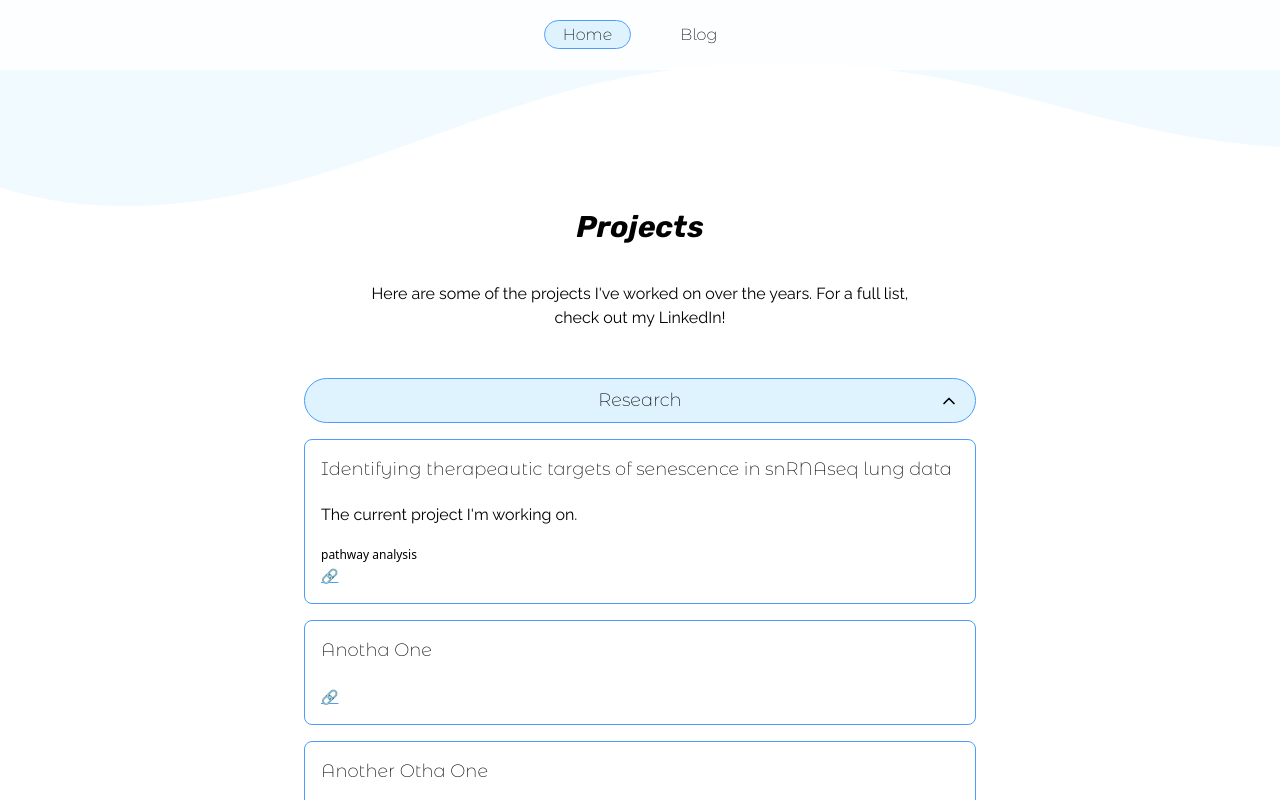
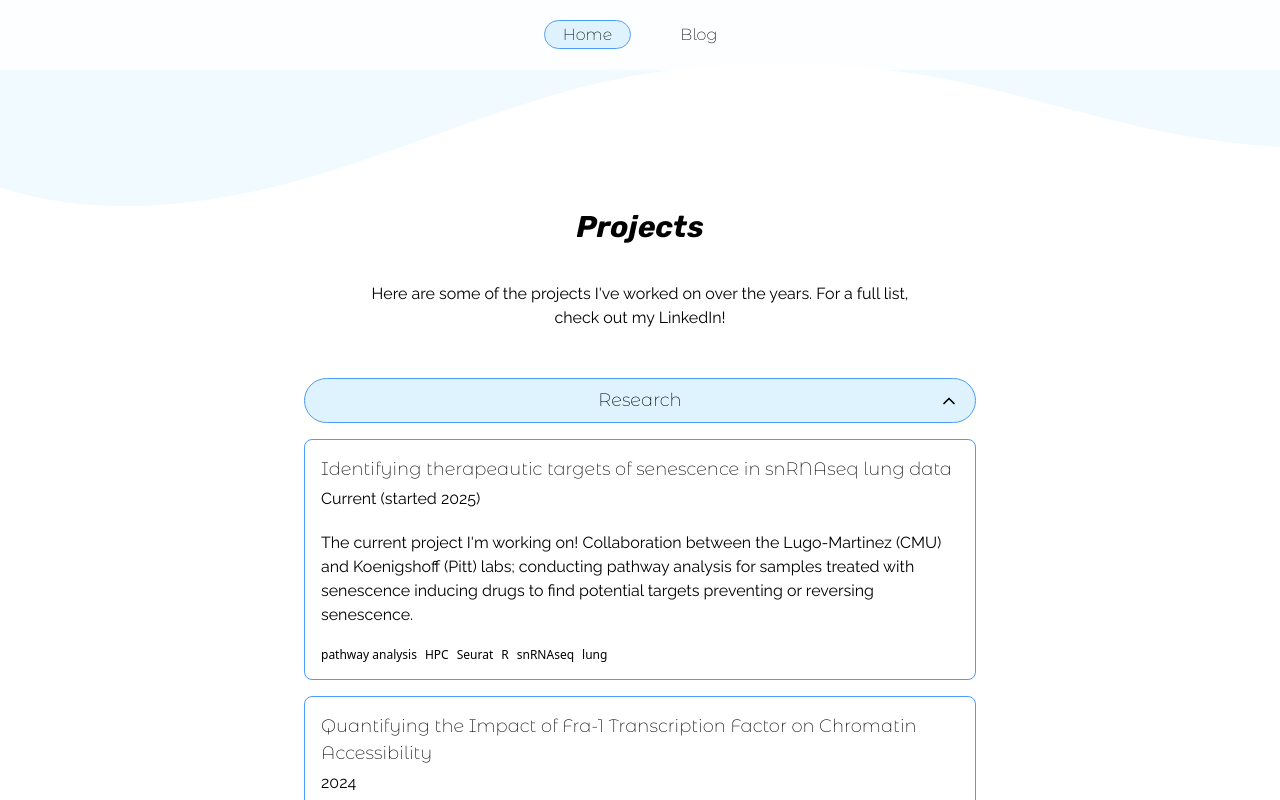
Before and after one commit to peneeta/portfolio_v2, a React (Vite) app: page / in a window 1280 px wide. Both pictures are taken after a click on the button "Research". Shown: the part 1937-2737 px from the top of the page. Built offline with nearby package versions, Linux system fonts and the light colour scheme.

Commit message:
save updates to research projects

```diff
--- a/src/components/Projects.jsx
+++ b/src/components/Projects.jsx
@@ -19,10 +19,15 @@ function Projects({strokeColor, project}) {
                     ))}
                 </div>
 
-                <div className="links">
-                    <a href={project.link}
-                    target="_blank">🔗 {project.link}</a>
-                </div>
+                {/* Render the link only if there is a link in the JSON file */}
+                {project.link && (
+                    <div className="links">
+                        <a href={project.link}
+                        target="_blank">🔗 {project.link}</a>
+                    </div>
+                )}
+
+
             </div>
         </>
     )
--- a/src/components/WorkingLottie.jsx
+++ b/src/components/WorkingLottie.jsx
@@ -3,7 +3,7 @@ import workingLottieAnimation from "../lottiefiles/working_lottie.json"
 
 function WorkingLottie() {
     return (
-        <div className="w-md h-auto">
+        <div className="max-w-xs sm:max-w-sm md:max-w-md h-auto">
             <Lottie
             animationData={workingLottieAnimation} />
         </div>
--- a/src/data/homepage/course_projects.json
+++ b/src/data/homepage/course_projects.json
@@ -2,15 +2,22 @@
     {
       "title": "Active Learning for Cell Type Annotation",
       "date": "May 2025",
-      "description": "Course project for <course>. Tested four active learning methods for cell type annotation using a challenging PBMC dataset and a two hidden layer MLP as the base learner.",
-      "link": "todo",
-      "skills": []
+      "description": "Group course project for 02-750 Automation of Scientific Research. Evaluated four active learning methods for cell type annotation using a challenging PBMC dataset and a two hidden layer MLP as the base learner.",
+      "link": "https://drive.google.com/file/d/1KZS69Je_dEoyrZwO97UCJuApL4Uhc6xk/view?usp=sharing",
+      "skills": ["LateX", "PyTorch", "Deep Learning", "Active Learning"]
+    },
+    {
+      "title": "Closed Loop Automated Battleship",
+      "date": "May 2025",
+      "description": "Automation lab project combining a liquid handler, plate reader, and python scripts to play a closed-loop battleship game using the Thermo Fisher Momentum suite (code not provided to preserve the academic challenge).",
+      "link": "https://drive.google.com/file/d/1C8cfZZ5ryb3p_zrlbpYtikJMr4l6GsO3/view?usp=drive_link",
+      "skills": ["Momentum", "CyBio FeliX Liquid Handler", "Python", "Powershell Scripting"]
     },
     {
         "title": "Inferring Horizontal Gene Transfer Events in Phylogeneic Tree Construction",
-        "date": "March 2025",
-        "description": "Revise",
-        "link": "https://github.com/peneeta/HGTPhylogeny",
-        "skills": []
+        "date": "April 2025",
+        "description": "Group course project for 02-604 Fundamentals of Bioinformatics focusing on horizontal gene transfer effects on phylogenetic tree topology in bacteria. Detected and interpreted tree topology conflicts in both gene segments (i.e. intragenic conflict) and full gene transfer events.",
+        "link": "https://drive.google.com/file/d/1KguYdVoMPQo6l-weEH7AFCiC7Y5XYyeM/view?usp=sharing",
+        "skills": ["IQTree", "Phylogenetics"]
       }
 ]
--- a/src/data/homepage/research_projects.json
+++ b/src/data/homepage/research_projects.json
@@ -1,23 +1,22 @@
 [
     {
       "title": "Identifying therapeautic targets of senescence in snRNAseq lung data",
-      "date": "",
-      "description": "The current project I'm working on.",
+      "date": "Current (started 2025)",
+      "description": "The current project I'm working on! Collaboration between the Lugo-Martinez (CMU) and Koenigshoff (Pitt) labs; conducting pathway analysis for samples treated with senescence inducing drugs to find potential targets preventing or reversing senescence.",
       "link": "",
-      "skills": ["pathway analysis"]
+      "skills": ["pathway analysis", "HPC","Seurat", "R", "snRNAseq", "lung"]
     },
     {
-        "title": "Anotha One",
-        "date": "",
-        "description": "",
-        "link": "",
-        "skills": []
+        "title": "Quantifying the Impact of Fra-1 Transcription Factor on Chromatin Accessibility",
+        "date": "2024",
+        "description": "Technically a course project but loosely related to my current work- quantified chromatin accessibility sites in response to the inhibition of Fra-1 transcription factor in triple negative breast cancer using raw ATAC-seq data.",
+        "skills": ["HOMER", "TrimGalore", "FastQC", "Bowtie"]
       },
       {
-        "title": "Another Otha One",
-        "date": "",
-        "description": "",
-        "link": "",
-        "skills": []
+        "title": "Investigating GPCR Receptor-Ligand Binding via Computational Methods",
+        "date": "2023",
+        "description": "DAAD RISE internship at FAU Erlangen (BY, Germany), a crash course in simulating GPCR receptor and ligand binding.",
+        "link": "https://drive.google.com/file/d/1sR6QiLBc9Qc8wj6sK-FkAburG5gTrchl/view?usp=drive_link",
+        "skills": ["PyMOL", "HPC", "GROMACS", "AMBER", "VMD"]
       }
 ]
--- a/src/data/homepage/skills.json
+++ b/src/data/homepage/skills.json
@@ -9,7 +9,7 @@
     },
     {
         "title": "Programming and Frameworks",
-        "skills": ["Go", "Python", "R", "LateX", "Vite", "Tailwind", "React", "HTML/CSS"]
+        "skills": ["Go", "Python", "Bash", "R", "LateX", "Vite", "Tailwind", "React", "HTML/CSS"]
     },
     {
         "title": "Software/Packages",
--- a/src/pages/Home.jsx
+++ b/src/pages/Home.jsx
@@ -112,7 +112,7 @@ function Home() {
             <div className="projects relative flex flex-col justify-center items-center">
 
                 {/* Wave divider for the previous section */}
-                <div className="absolute top-0 left-0 w-full overflow-hidden leading-none">
+                <div className="absolute top-0 left-0 overflow-hidden leading-none">
                     <svg className="relative block w-[calc(126%+1.3px)] h-[158px] -scale-x-100" xmlns="http://www.w3.org/2000/svg" viewBox="0 0 1200 120" preserveAspectRatio="none">
                         <path d="M321.39,56.44c58-10.79,114.16-30.13,
                                 172-41.86,82.39-16.72,168.19-17.73,
@@ -126,7 +126,7 @@ function Home() {
                 </div>
 
 
-                <div className="content max-w-xl mx-20 mt-36 text-center">
+                <div className="content max-w-xl mx-10 mt-36 text-center">
                     <h2 className="text-center">Projects</h2>
                     <p >Here are some of the projects I've worked on over the years. For a full list, check out my LinkedIn!</p>
                 </div>
@@ -136,10 +136,10 @@ function Home() {
             </div>
 
             {/* Lottie animation and final call-to-action */}
-            <div className="final flex flex-col items-center justify-center">
-                <div className="content relative mx-10">
-                    <h2 className="text-center">Want to work together?</h2>
-                    <p className="text-center max-w-md">Feel free to connect and message me on LinkedIn or send me an email!</p>
+            <div className="final-section flex flex-col justify-center items-center mx-10">
+                <div className="content max-w-sm text-center">
+                    <h2>Want to work together?</h2>
+                    <p>Feel free to connect and message me on LinkedIn or send me an email!</p>
                     <WorkingLottie />
                 </div>
             </div>
```
Also changed, not shown: 1 other file (tests, documents, lock files or other folders).
